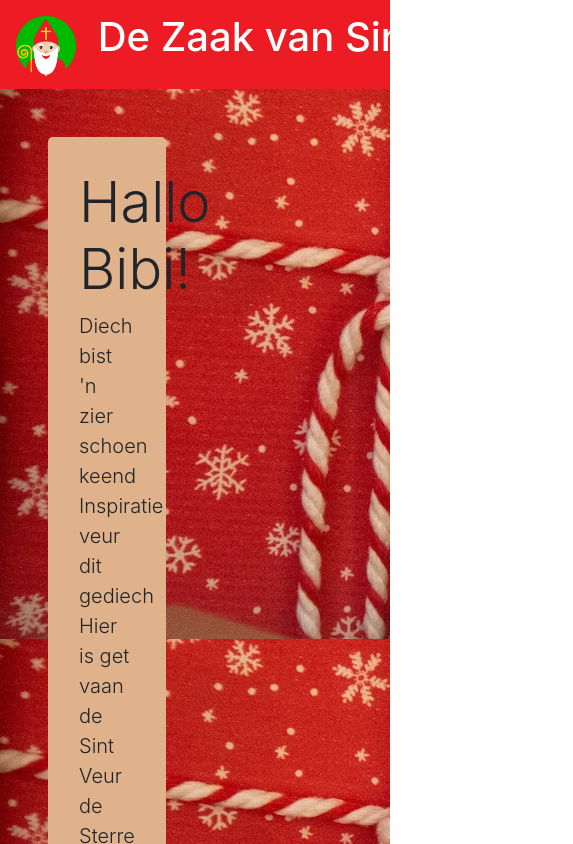
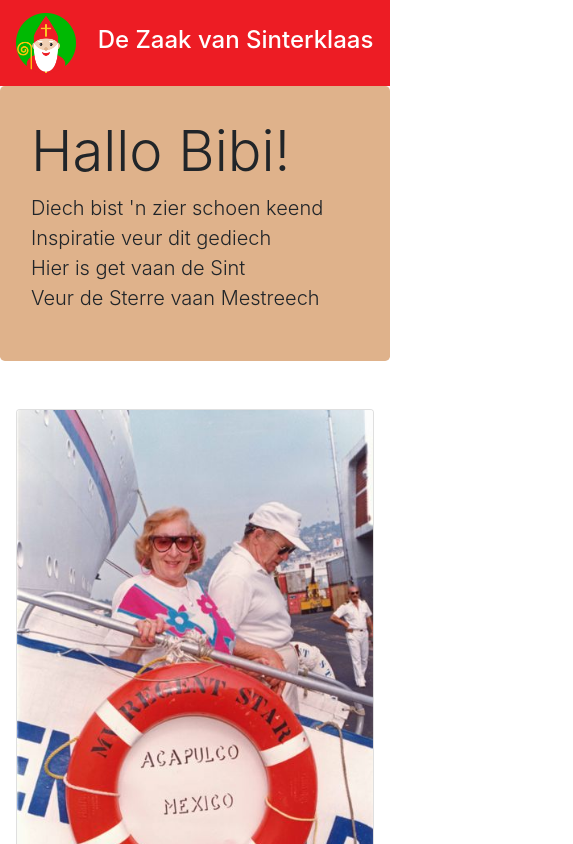
Before and after one commit to witusj/dezaakvansinterklaas, a plain HTML site: page index.html in a window 390 px wide. Shown: the top 844 px of the page, 573 px wide, since content can reach past the window. Drawn offline with nearby package versions, Linux system fonts and the light colour scheme.

Commit message:
Added reponsive

```diff
--- a/index.html
+++ b/index.html
@@ -17,11 +17,12 @@
 		<nav class="navbar navbar-expand-lg">
 			<div class="navbar-brand" href="#">
 				<img src="sinterklaas.png" width="60" height="60" alt="" />
-				<span class="h1 text-white px-3">De Zaak van Sinterklaas</span>
+				<span class="h1 text-white px-3 d-none d-md-block">De Zaak van Sinterklaas</span>
+				<span class="h4 text-white px-3 d-sm-none">De Zaak van Sinterklaas</span>
 			</div>
 		</nav>
-		<div class="d-block title p-5">
-			<div class="jumbotron">
+		<div class="d-none d-md-block title p-5">
+			<div class="jumbotron jumbo-lg">
 				<div class="container">
 					<h1 class="display-4">Hallo Bibi!</h1>
 					<p class="lead">
@@ -31,6 +32,17 @@
 						Veur de Sterre vaan Mestreech
 					</p>
 				</div>
+			</div>
+		</div>
+		<div class="jumbotron d-sm-none jumbo-sm">
+			<div class="container">
+				<h1 class="display-4">Hallo Bibi!</h1>
+				<p class="lead">
+					Diech bist 'n zier schoen keend<br />
+					Inspiratie veur dit gediech<br />
+					Hier is get vaan de Sint<br />
+					Veur de Sterre vaan Mestreech
+				</p>
 			</div>
 		</div>
 
--- a/style.css
+++ b/style.css
@@ -6,8 +6,13 @@
 	background-image: url('title.jpg');
 }
 
-.jumbotron {
+.jumbo-lg {
 	width: 40%;
+	background-color: #dfb28b;
+}
+
+.jumbo-sm {
+	width: 100%;
 	background-color: #dfb28b;
 }
 
```
